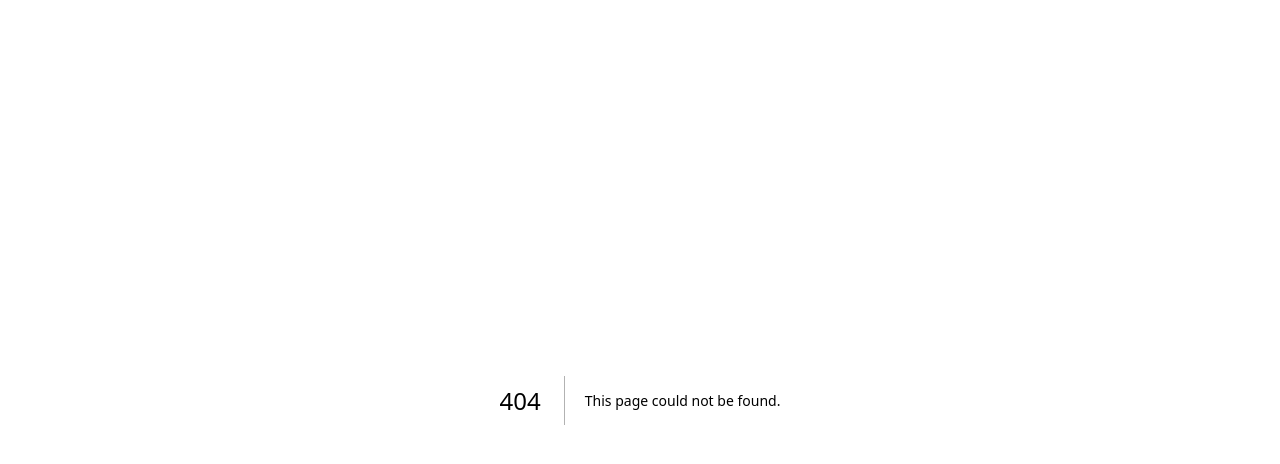
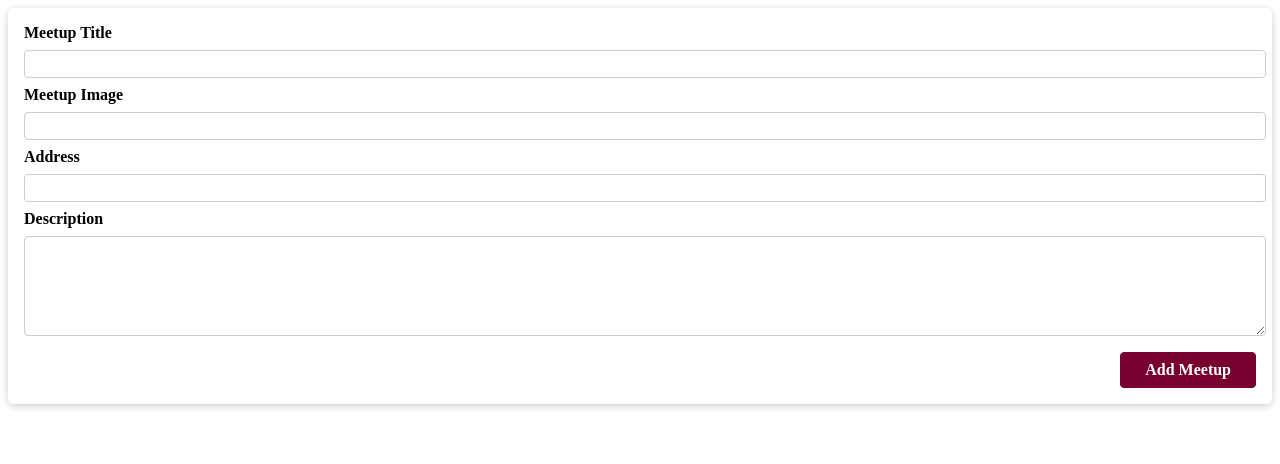
Before and after one commit to gbengafagbola/meetup-applicaton, a Next.js app: page /components/meetups/NewMeetupForm in a window 1280 px wide. Before the commit this address had no page. Shown: the top 464 px of the page. Built offline with nearby package versions, Linux system fonts and the light colour scheme.

Commit message:
initialization starter's plate

```diff
--- /dev/null
+++ b/pages/components/layout/Layout.module.css
@@ -0,0 +1,5 @@
+.main {
+    margin: 3rem auto;
+    width: 90%;
+    max-width: 40rem;
+  }
--- /dev/null
+++ b/pages/components/meetups/MeetupList.module.css
@@ -0,0 +1,5 @@
+.list {
+    list-style: none;
+    margin: 0;
+    padding: 0;
+  }
--- /dev/null
+++ b/pages/components/meetups/NewMeetupForm.js
@@ -0,0 +1,62 @@
+import { useRef } from 'react';
+
+import Card from '../ui/Card';
+import classes from './NewMeetupForm.module.css';
+
+function NewMeetupForm(props) {
+  const titleInputRef = useRef();
+  const imageInputRef = useRef();
+  const addressInputRef = useRef();
+  const descriptionInputRef = useRef();
+
+  function submitHandler(event) {
+    event.preventDefault();
+
+    const enteredTitle = titleInputRef.current.value;
+    const enteredImage = imageInputRef.current.value;
+    const enteredAddress = addressInputRef.current.value;
+    const enteredDescription = descriptionInputRef.current.value;
+
+    const meetupData = {
+      title: enteredTitle,
+      image: enteredImage,
+      address: enteredAddress,
+      description: enteredDescription,
+    };
+
+    props.onAddMeetup(meetupData);
+  }
+
+  return (
+    <Card>
+      <form className={classes.form} onSubmit={submitHandler}>
+        <div className={classes.control}>
+          <label htmlFor='title'>Meetup Title</label>
+          <input type='text' required id='title' ref={titleInputRef} />
+        </div>
+        <div className={classes.control}>
+          <label htmlFor='image'>Meetup Image</label>
+          <input type='url' required id='image' ref={imageInputRef} />
+        </div>
+        <div className={classes.control}>
+          <label htmlFor='address'>Address</label>
+          <input type='text' required id='address' ref={addressInputRef} />
+        </div>
+        <div className={classes.control}>
+          <label htmlFor='description'>Description</label>
+          <textarea
+            id='description'
+            required
+            rows='5'
+            ref={descriptionInputRef}
+          ></textarea>
+        </div>
+        <div className={classes.actions}>
+          <button>Add Meetup</button>
+        </div>
+      </form>
+    </Card>
+  );
+}
+
+export default NewMeetupForm;
--- /dev/null
+++ b/pages/components/meetups/NewMeetupForm.module.css
@@ -0,0 +1,45 @@
+.form {
+    padding: 1rem;
+  }
+
+  .control {
+    margin-bottom: 0.5rem;
+  }
+
+  .control label {
+    display: block;
+    font-weight: bold;
+    margin-bottom: 0.5rem;
+  }
+
+  .control input,
+  .control textarea {
+    display: block;
+    font: inherit;
+    border-radius: 4px;
+    border: 1px solid #ccc;
+    padding: 0.25rem;
+    width: 100%;
+  }
+
+  .actions {
+    margin-top: 1rem;
+    text-align: right;
+  }
+
+  .actions button {
+    font: inherit;
+    cursor: pointer;
+    background-color: #77002e;
+    color: white;
+    padding: 0.5rem 1.5rem;
+    border: 1px solid #77002e;
+    border-radius: 4px;
+    font-weight: bold;
+  }
+
+  .actions button:hover,
+  .actions button:active {
+    background-color: #a50e48;
+    border-color: #a50e48;
+  }
--- /dev/null
+++ b/pages/components/ui/Card.js
@@ -0,0 +1,7 @@
+import classes from './Card.module.css';
+
+function Card(props) {
+  return <div className={classes.card}>{props.children}</div>;
+}
+
+export default Card;
--- /dev/null
+++ b/pages/components/ui/Card.module.css
@@ -0,0 +1,5 @@
+.card {
+    background-color: white;
+    border-radius: 6px;
+    box-shadow: 0 2px 8px rgba(0, 0, 0, 0.2);
+  }
```
Also changed, not shown: pages/components/layout/Layout.js (added, +15 -0 lines), pages/components/layout/MainNavigation.js (added, +22 -0 lines), pages/components/layout/MainNavigation.module.css (added, +39 -0 lines), pages/components/meetups/MeetupItem.js (added, +23 -0 lines), pages/components/meetups/MeetupList.js (added, +20 -0 lines), pages/components/meetups/MeetupItem.module.css (added).
